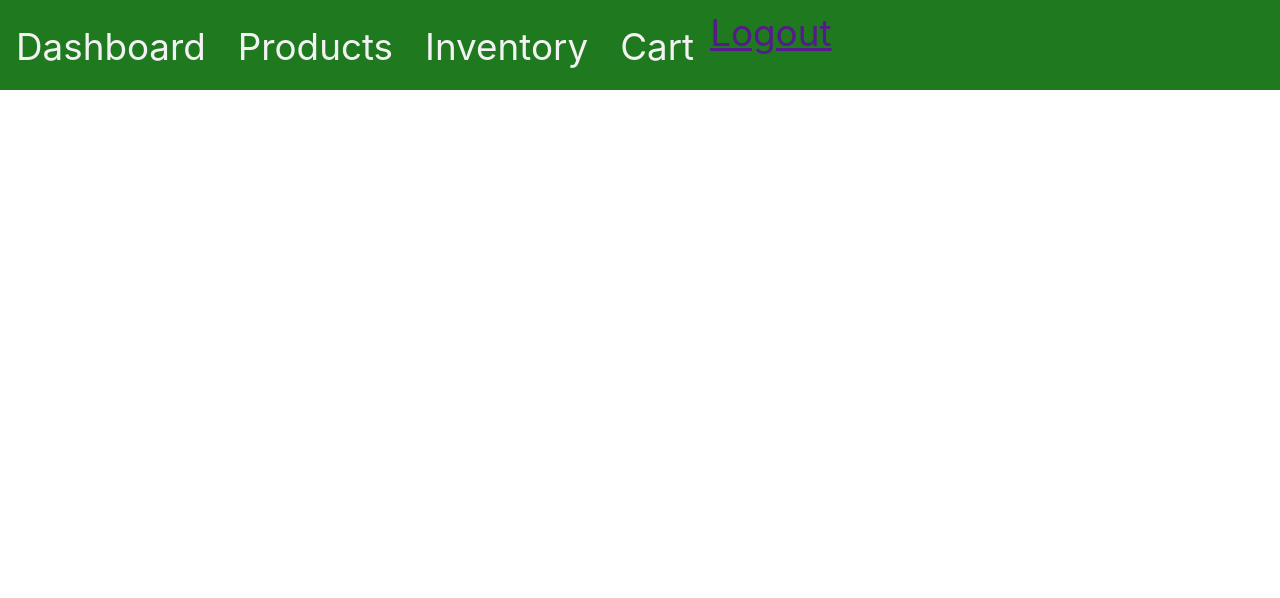
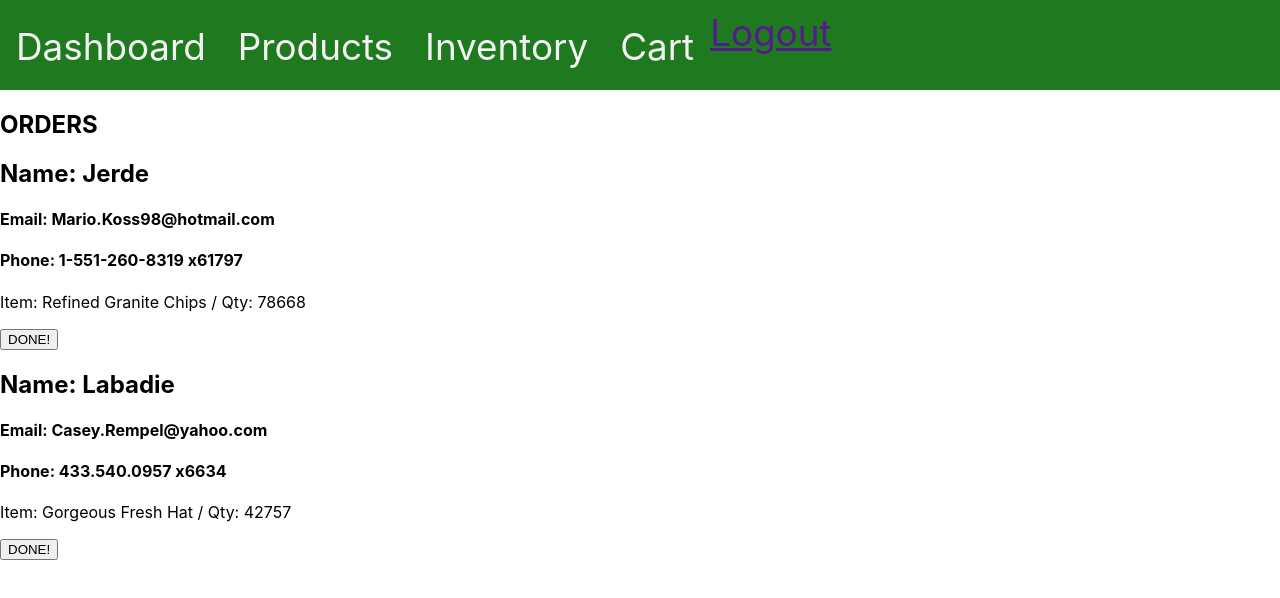
Before and after one commit to build-farm-fresh-produce/front-end, a React (Create React App) app in the folder farm-fresh/: page /orders in a window 1280 px wide. Shown: the top 598 px of the page. Built offline with nearby package versions, Linux system fonts and the light colour scheme; sample sign-in values are in the browser's storage.

Commit message:
added ordersList and ordersCards

```diff
--- a/farm-fresh/package.json
+++ b/farm-fresh/package.json
@@ -7,8 +7,10 @@
     "@testing-library/react": "^9.3.2",
     "@testing-library/user-event": "^7.1.2",
     "axios": "^0.19.2",
+    "bootstrap": "^4.4.1",
     "faker": "^4.1.0",
     "react": "^16.12.0",
+    "react-bootstrap": "^1.0.0-beta.16",
     "react-dom": "^16.12.0",
     "react-loader-spinner": "^3.1.5",
     "react-redux": "^7.1.3",
--- a/farm-fresh/src/App.js
+++ b/farm-fresh/src/App.js
@@ -10,6 +10,7 @@ import InventoryList from "./components/InventoryList";
 import FarmerDashboard from "./components/FarmerDashboard";
 import EditForm from "./components/EditForm";
 import Navigation from "./components/Navigation";
+import Orders from "./components/Orders";
 import { Route, Link, Redirect } from "react-router-dom";
 import { BrowserRouter as Router } from "react-router-dom";
 
@@ -40,6 +41,7 @@ function App() {
         <PrivateRoute path="/farms" component={Farms} />
         <PrivateRoute path="/cart" component={Cart} />
         <PrivateRoute path="/inventory" component={InventoryList} />
+        <PrivateRoute path="/orders" component={Orders} />
       </div>
     </Router>
   );
--- a/farm-fresh/src/components/FarmForm.jsx
+++ b/farm-fresh/src/components/FarmForm.jsx
@@ -131,7 +131,6 @@ const FarmForm = props => {
           type="email"
           placeholder="Email"
           onChange={handleChange}
-          //   required
         />
         <div className="setFarmDetails" onClick={submitHandler}>
           <p>Done!</p>
--- a/farm-fresh/src/components/FarmerDashboard.js
+++ b/farm-fresh/src/components/FarmerDashboard.js
@@ -42,9 +42,9 @@ export default function Farmer() {
           <Link to={{ pathname: "/edit-info", state: { farmer } }}>
             Edit Info
           </Link>
-
-          <Route path="/farmer-dashboard/inventory" component={Inventory} />
-          <Route path="/farmer-dashboard/orders" component={Orders} />
+          <Link to={{ pathname: "/orders" }}>Orders</Link>
+          {/* <Route path="/farmer-dashboard/inventory" component={Inventory} />
+          <Route path="/farmer-dashboard/orders" component={Orders} /> */}
         </div>
       </Page>
     </div>
--- a/farm-fresh/src/components/Orders.js
+++ b/farm-fresh/src/components/Orders.js
@@ -1,9 +1,29 @@
 import React, { useEffect, useState } from "react";
 import Navigation from "./Navigation";
+import faker from "faker";
+import OrdersCard from "./OrdersCard";
+
 export default function Orders() {
+  const orders = [
+    {
+      name: faker.name.lastName(),
+      email: faker.internet.email(),
+      phone: faker.phone.phoneNumber(),
+      item: faker.commerce.productName(),
+      quantity: faker.random.number()
+    },
+    {
+      name: faker.name.lastName(),
+      email: faker.internet.email(),
+      phone: faker.phone.phoneNumber(),
+      item: faker.commerce.productName(),
+      quantity: faker.random.number()
+    }
+  ];
   return (
     <div>
       <h2>ORDERS</h2>
+      <OrdersCard orders={orders} />
     </div>
   );
 }
--- /dev/null
+++ b/farm-fresh/src/components/OrdersCard.js
@@ -0,0 +1,27 @@
+import React from "react";
+import styled from "styled-components";
+
+export default function OrdersCard(props) {
+  const oCard = styled.div`
+    background: firebrick;
+  `;
+  const order = props.orders;
+  console.log(order);
+  return (
+    <div>
+      {order.map(o => {
+        return (
+          <oCard>
+            <h2>Name: {o.name}</h2>
+            <h4>Email: {o.email}</h4>
+            <h4>Phone: {o.phone}</h4>
+            <p>
+              Item: {o.item} / Qty: {o.quantity}
+            </p>
+            <button>DONE!</button>
+          </oCard>
+        );
+      })}
+    </div>
+  );
+}
```
Also changed, not shown: 1 other file (tests, documents, lock files or other folders).
